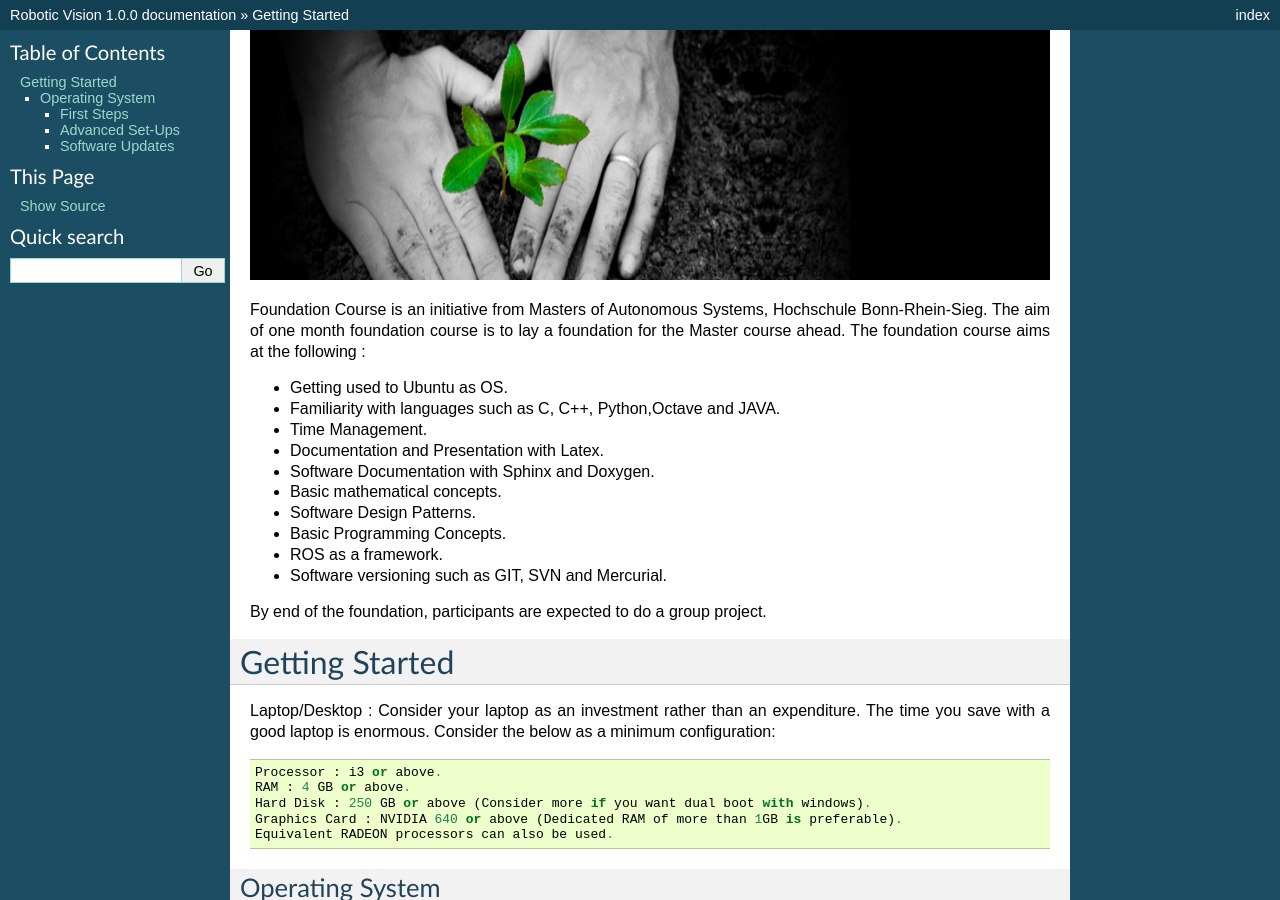
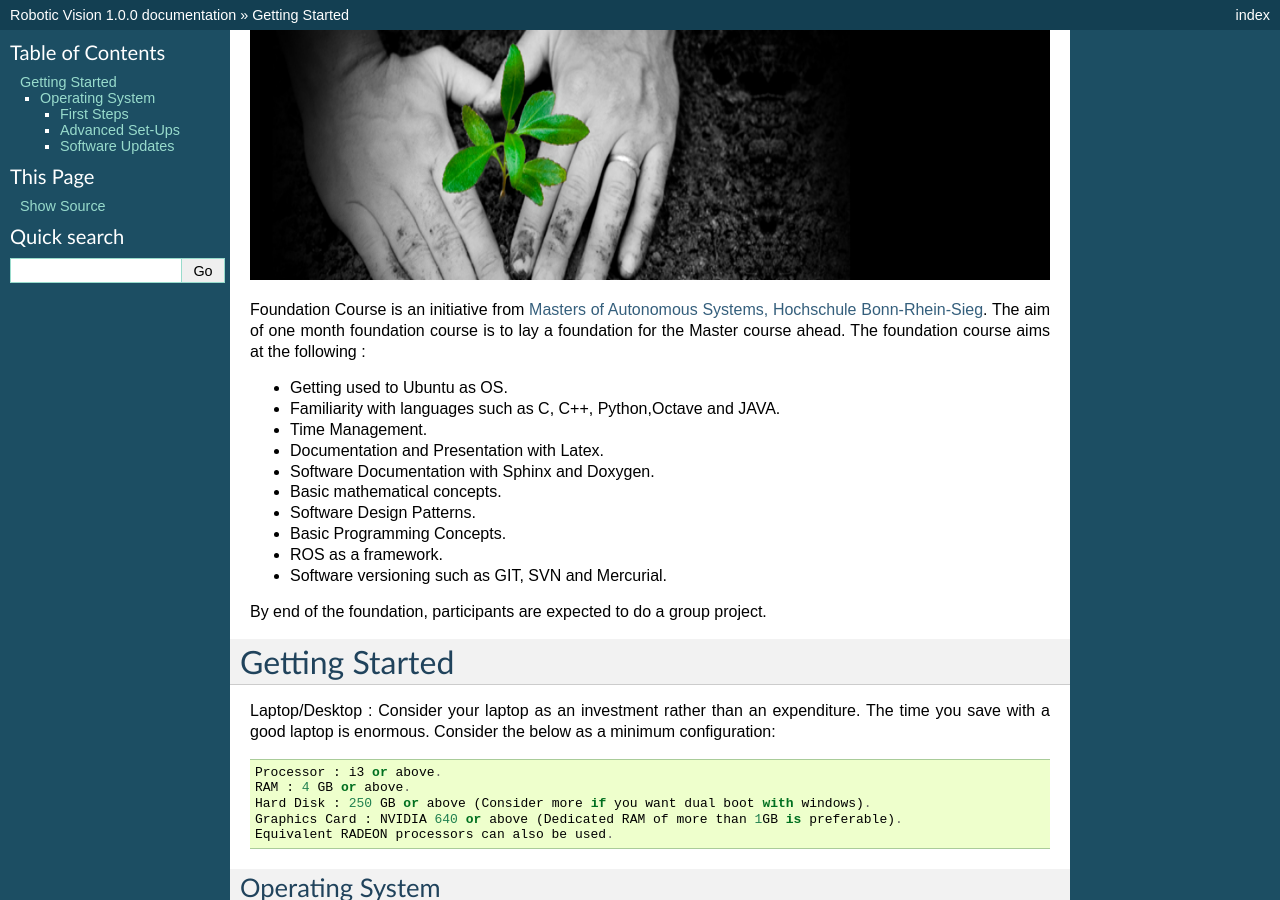
Before and after one commit to praman2s/robotic-vision, a Sphinx documentation site: the page built from source/index.rst, in a window 1280 px wide and 900 px high. Built offline with Sphinx 7.4.7, drawn with Linux system fonts in a browser that asks for light colours; some of the changed text lies outside the part shown.

Commit message:
Added reference

```diff
--- a/source/index.rst
+++ b/source/index.rst
@@ -9,7 +9,7 @@
     :width: 1050
 
 
-Foundation Course is an initiative from Masters of Autonomous Systems, Hochschule Bonn-Rhein-Sieg.
+Foundation Course is an initiative from `Masters of Autonomous Systems, Hochschule Bonn-Rhein-Sieg`_.
 The aim of one month foundation course is to lay a foundation for the Master course ahead.
 The foundation course aims at the following :
 
```
Also changed, not shown: other parts of source/index.rst (+2 -1 lines).
